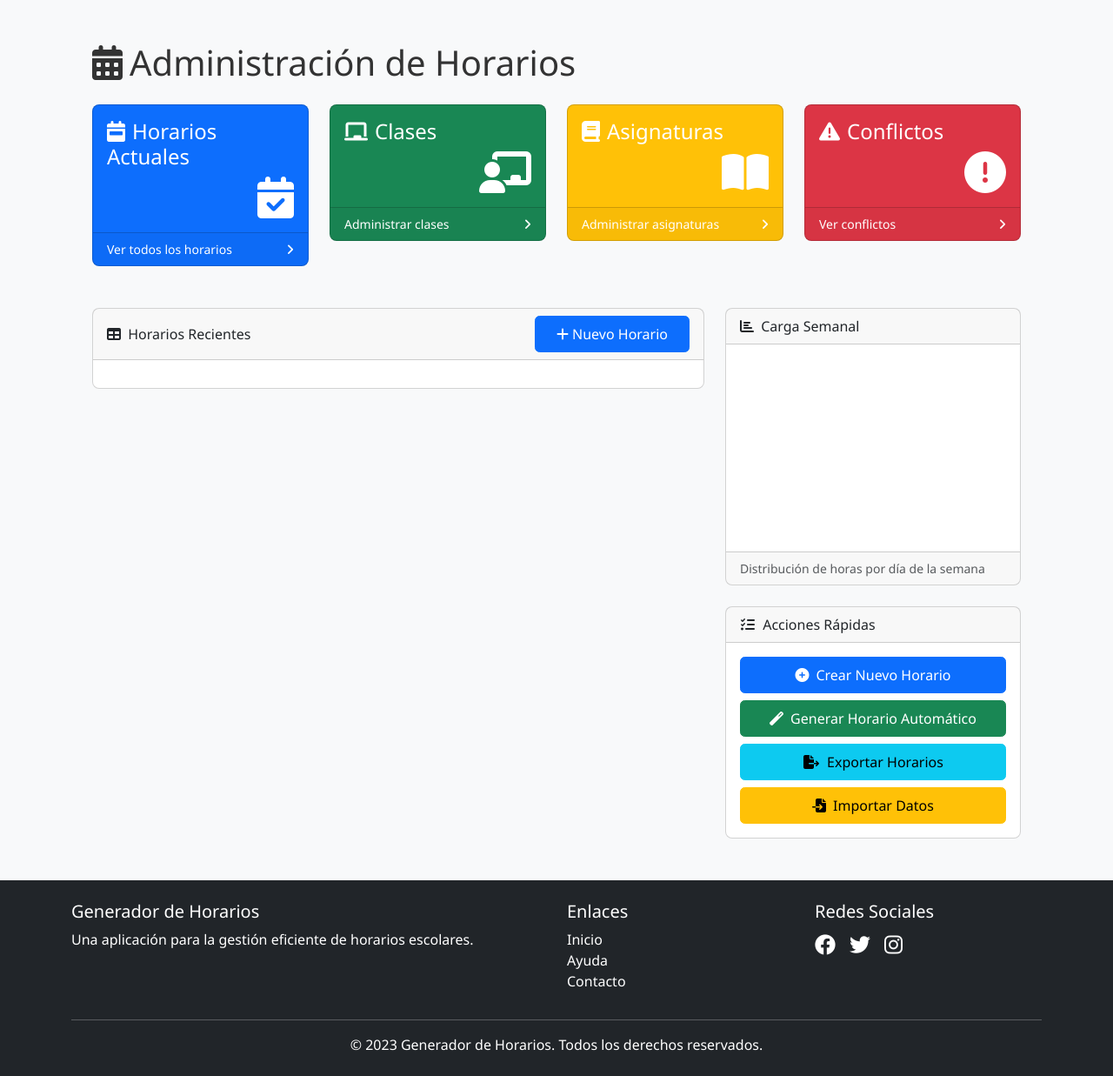
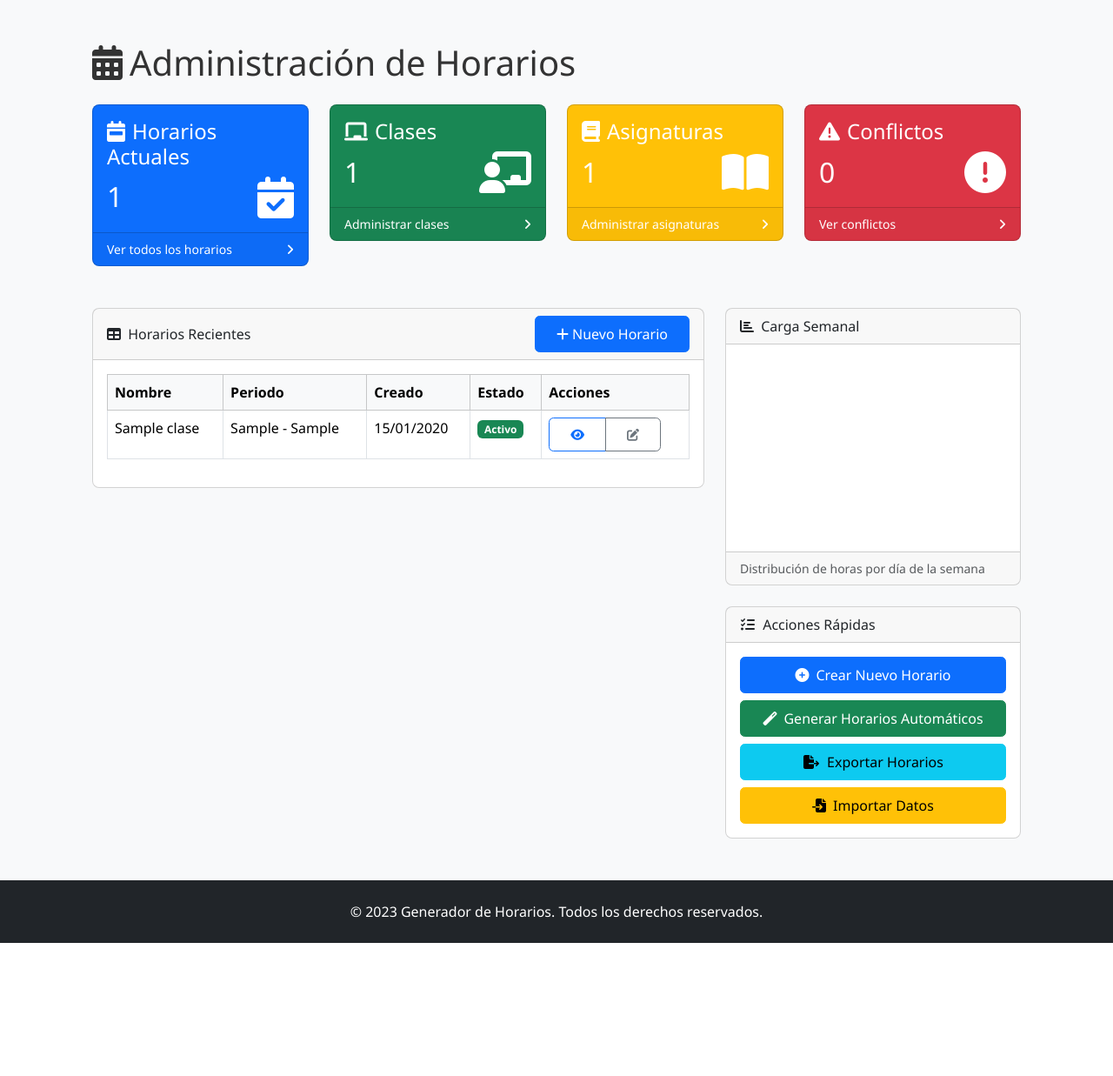
Before and after one commit to Bermudez-A/horario, a Flask app: page /schedules/ in a window 1280 px wide. Shown: the part 56-1293 px from the top of the page at 87% size. After the commit the page ends 1140 px from the top, so only its background shows below. Run offline with Flask 3, Linux system fonts and the light colour scheme; a user stored in the database is signed in; tables that the repository leaves empty hold one stand-in row (values such as "Sample post"); some libraries are stand-ins or nearby versions.

Commit message:
horarios

```diff
--- a/app/admin/forms.py
+++ b/app/admin/forms.py
@@ -39,7 +39,8 @@
 class ProfesorForm(FlaskForm):
     usuario_tipo = RadioField('Tipo de Usuario', choices=[
         ('nuevo', 'Crear nuevo usuario'),
-        ('existente', 'Usar usuario existente')
+        ('existente', 'Usar usuario existente'),
+        ('edicion', 'Edición de profesor existente')
     ], default='nuevo', validators=[DataRequired()])
 
     usuario_id = SelectField('Usuario Existente', coerce=int, validators=[Optional()])
@@ -55,6 +56,9 @@
     def validate(self, **kwargs):
         if not super(ProfesorForm, self).validate(**kwargs):
             return False
+
+        if self.usuario_tipo.data == 'edicion':
+            return True
 
         if self.usuario_tipo.data == 'nuevo':
             if not self.nombre.data or not self.apellido.data:
--- a/app/models/horario.py
+++ b/app/models/horario.py
@@ -11,6 +11,7 @@
     hora = db.Column(db.String(20), nullable=False)  # formato: "8:00 - 8:55"
     asignatura_id = db.Column(db.Integer, db.ForeignKey('asignaturas.id'), nullable=False)
     profesor_id = db.Column(db.Integer, db.ForeignKey('profesores.id'), nullable=False)
+    es_fijo = db.Column(db.Boolean, default=False)  # Indica si es una asignación manual fija
     fecha_creacion = db.Column(db.DateTime, default=datetime.utcnow)
     fecha_modificacion = db.Column(db.DateTime, default=datetime.utcnow, onupdate=datetime.utcnow)
 
--- a/app/schedules/routes.py
+++ b/app/schedules/routes.py
@@ -7,13 +7,73 @@
 from app.models.profesor import Profesor
 from app.models.asignatura import Asignatura, AsignaturaProfesor
 from app.models.disponibilidad import Disponibilidad
+from app.models.user import User
 from app.schedules.generator import generate_schedule
 
 @schedules.route('/')
 @login_required
 def index():
     clases = Clase.query.filter_by(activa=True).all()
-    return render_template('schedules/index.html', title='Horarios', clases=clases)
+
+    # Calcular estadísticas para la página de inicio
+    horarios_activos = 0
+    clases_total = len(clases)
+    asignaturas_total = Asignatura.query.filter_by(activa=True).count()
+    conflictos_total = 0  # Esto podría calcularse según tu lógica de conflictos
+
+    # Obtener una lista de horarios recientes
+    horarios = []
+    for clase in clases:
+        total_asignaciones = Horario.query.filter_by(clase_id=clase.id).count()
+        if total_asignaciones > 0:
+            horarios_activos += 1
+            # Crear un objeto simplificado para la vista
+            horarios.append({
+                'id': clase.id,
+                'nombre': clase.nombre,
+                'periodo': f"{clase.nivel} - {clase.curso}",
+                'fecha_creacion': Horario.query.filter_by(clase_id=clase.id).order_by(Horario.fecha_creacion.desc()).first().fecha_creacion,
+                'activo': clase.activa
+            })
+
+    # Datos para el gráfico de carga semanal
+    carga_semanal = [0, 0, 0, 0, 0]  # lunes a viernes
+    for i, dia in enumerate(['lunes', 'martes', 'miercoles', 'jueves', 'viernes']):
+        carga_semanal[i] = Horario.query.filter_by(dia=dia).count()
+
+    return render_template('schedules/index.html',
+                          title='Horarios',
+                          clases=clases,
+                          horarios=horarios,
+                          horarios_activos=horarios_activos,
+                          clases_total=clases_total,
+                          asignaturas_total=asignaturas_total,
+                          conflictos_total=conflictos_total,
+                          carga_semanal=carga_semanal)
+
+@schedules.route('/create', methods=['GET', 'POST'])
+@login_required
+def create():
+    # Solo administradores pueden crear horarios
+    if not current_user.rol == 'admin':
+        flash('No tienes permiso para crear horarios', 'warning')
+        return redirect(url_for('schedules.index'))
+
+    clases = Clase.query.filter_by(activa=True).all()
+
+    if request.method == 'POST':
+        clase_id = request.form.get('clase_id')
+
+        if not clase_id:
+            flash('Debes seleccionar una clase', 'warning')
+            return redirect(url_for('schedules.create'))
+
+        # Redireccionar a la página de edición de horario para la clase seleccionada
+        return redirect(url_for('schedules.edit_schedule', clase_id=clase_id))
+
+    return render_template('schedules/create.html',
+                          title='Crear Nuevo Horario',
+                          clases=clases)
 
 @schedules.route('/view/<int:clase_id>')
 @login_required
@@ -26,10 +86,55 @@
         flash('No tienes permiso para ver este horario', 'warning')
         return redirect(url_for('schedules.index'))
 
+    # Calcular distribución por día
+    distribucion_dias = {
+        'lunes': sum(1 for h in horario['lunes'] if h is not None),
+        'martes': sum(1 for h in horario['martes'] if h is not None),
+        'miercoles': sum(1 for h in horario['miercoles'] if h is not None),
+        'jueves': sum(1 for h in horario['jueves'] if h is not None),
+        'viernes': sum(1 for h in horario['viernes'] if h is not None)
+    }
+
+    # Generar resumen de asignaturas
+    resumen_asignaturas = []
+    asignaturas_ids = set()
+
+    # Recopilar todas las asignaturas usadas en este horario
+    for dia in ['lunes', 'martes', 'miercoles', 'jueves', 'viernes']:
+        for hora in horario[dia]:
+            if hora and 'asignatura_id' in hora:
+                asignaturas_ids.add(hora['asignatura_id'])
+
+    # Obtener información de cada asignatura
+    for asignatura_id in asignaturas_ids:
+        asignatura = Asignatura.query.get(asignatura_id)
+        if not asignatura:
+            continue
+
+        # Contar horas
+        horas = 0
+        profesor_nombre = None
+
+        for dia in ['lunes', 'martes', 'miercoles', 'jueves', 'viernes']:
+            for hora in horario[dia]:
+                if hora and hora.get('asignatura_id') == asignatura_id:
+                    horas += 1
+                    if not profesor_nombre and hora.get('profesor'):
+                        profesor_nombre = hora.get('profesor')
+
+        resumen_asignaturas.append({
+            'nombre': asignatura.nombre,
+            'profesor': profesor_nombre or 'Sin asignar',
+            'horas': horas,
+            'color': asignatura.color
+        })
+
     return render_template('schedules/view.html',
                           title=f'Horario de {clase.nombre}',
                           clase=clase,
-                          horario=horario)
+                          horario=horario,
+                          distribucion_dias=distribucion_dias,
+                          resumen_asignaturas=resumen_asignaturas)
 
 @schedules.route('/edit/<int:clase_id>')
 @login_required
@@ -152,6 +257,49 @@
                           title=f'Generar Horario para {clase.nombre}',
                           clase=clase)
 
+@schedules.route('/generate_all', methods=['GET', 'POST'])
+@login_required
+def generate_all():
+    # Solo administradores pueden generar horarios
+    if not current_user.rol == 'admin':
+        flash('No tienes permiso para generar horarios', 'warning')
+        return redirect(url_for('schedules.index'))
+
+    clases = Clase.query.filter_by(activa=True).all()
+
+    if request.method == 'POST':
+        success_count = 0
+        error_messages = []
+
+        # Reiniciar el registro global de asignaciones para comenzar desde cero
+        from app.schedules.generator import reset_asignaciones_globales
+        reset_asignaciones_globales()
+
+        for clase in clases:
+            # Eliminar horarios existentes para esta clase
+            Horario.query.filter_by(clase_id=clase.id).delete()
+
+            # Llamar al algoritmo para generar el horario
+            result = generate_schedule(clase.id)
+
+            if result['success']:
+                success_count += 1
+            else:
+                error_messages.append(f"Error en {clase.nombre}: {result['message']}")
+
+        db.session.commit()
+
+        if success_count == len(clases):
+            flash(f'Horarios generados con éxito para {success_count} clases', 'success')
+        else:
+            flash(f'Generados {success_count} de {len(clases)} horarios. Errores: {", ".join(error_messages)}', 'warning')
+
+        return redirect(url_for('schedules.index'))
+
+    return render_template('schedules/generate_all.html',
+                          title='Generar Todos los Horarios',
+                          clases=clases)
+
 @schedules.route('/availability')
 @login_required
 def availability():
--- a/app/templates/admin/profesor_form.html
+++ b/app/templates/admin/profesor_form.html
@@ -67,6 +67,9 @@
                             </div>
                         </div>
                     </div>
+                    {% else %}
+                    <!-- En modo edición, configuramos un campo oculto para el tipo de usuario -->
+                    <input type="hidden" name="usuario_tipo" value="edicion">
                     {% endif %}
 
                     <div id="seccion_nuevo_usuario" {% if not profesor and form.usuario_tipo.data == 'existente' %}style="display: none;"{% endif %}>
--- a/app/templates/base.html
+++ b/app/templates/base.html
@@ -109,33 +109,8 @@
 
     <!-- Pie de página -->
     <footer class="bg-dark text-white py-4 mt-auto">
-        <div class="container">
-            <div class="row">
-                <div class="col-md-6">
-                    <h5>Generador de Horarios</h5>
-                    <p>Una aplicación para la gestión eficiente de horarios escolares.</p>
-                </div>
-                <div class="col-md-3">
-                    <h5>Enlaces</h5>
-                    <ul class="list-unstyled">
-                        <li><a href="{{ url_for('index') }}" class="text-white">Inicio</a></li>
-                        <li><a href="#" class="text-white">Ayuda</a></li>
-                        <li><a href="#" class="text-white">Contacto</a></li>
-                    </ul>
-                </div>
-                <div class="col-md-3">
-                    <h5>Redes Sociales</h5>
-                    <div class="d-flex gap-3 fs-4">
-                        <a href="#" class="text-white"><i class="fab fa-facebook"></i></a>
-                        <a href="#" class="text-white"><i class="fab fa-twitter"></i></a>
-                        <a href="#" class="text-white"><i class="fab fa-instagram"></i></a>
-                    </div>
-                </div>
-            </div>
-            <hr>
-            <div class="text-center">
+        <div class="container text-center">
                 <p class="mb-0">&copy; 2023 Generador de Horarios. Todos los derechos reservados.</p>
-            </div>
         </div>
     </footer>
 
--- a/app/templates/schedules/index.html
+++ b/app/templates/schedules/index.html
@@ -88,7 +88,7 @@
                         <i class="fas fa-table me-1"></i>
                         Horarios Recientes
                     </div>
-                    <a href="{{ url_for('schedules.index') }}" class="btn btn-primary">
+                    <a href="{{ url_for('schedules.create') }}" class="btn btn-primary">
                         <i class="fas fa-plus me-1"></i>Nuevo Horario
                     </a>
                 </div>
@@ -120,10 +120,10 @@
                                     </td>
                                     <td>
                                         <div class="btn-group" role="group">
-                                            <a href="{{ url_for('schedules.view_schedule', horario_id=horario.id) }}" class="btn btn-sm btn-outline-primary">
+                                            <a href="{{ url_for('schedules.view_schedule', clase_id=horario.id) }}" class="btn btn-sm btn-outline-primary">
                                                 <i class="fas fa-eye"></i>
                                             </a>
-                                            <a href="{{ url_for('schedules.edit_schedule', horario_id=horario.id) }}" class="btn btn-sm btn-outline-secondary">
+                                            <a href="{{ url_for('schedules.edit_schedule', clase_id=horario.id) }}" class="btn btn-sm btn-outline-secondary">
                                                 <i class="fas fa-edit"></i>
                                             </a>
                                         </div>
@@ -135,7 +135,7 @@
                     </div>
                     {% else %}
                     <div class="alert alert-info">
-                        No hay horarios creados. <a href="{{ url_for('schedules.index') }}">Crear un nuevo horario</a>.
+                        No hay horarios creados. <a href="{{ url_for('schedules.create') }}">Crear un nuevo horario</a>.
                     </div>
                     {% endif %}
                 </div>
@@ -163,11 +163,11 @@
                 </div>
                 <div class="card-body">
                     <div class="d-grid gap-2">
-                        <a href="{{ url_for('schedules.index') }}" class="btn btn-primary">
+                        <a href="{{ url_for('schedules.create') }}" class="btn btn-primary">
                             <i class="fas fa-plus-circle me-2"></i>Crear Nuevo Horario
                         </a>
-                        <a href="{{ url_for('schedules.generate', clase_id=1) }}" class="btn btn-success">
-                            <i class="fas fa-magic me-2"></i>Generar Horario Automático
+                        <a href="{{ url_for('schedules.generate_all') }}" class="btn btn-success">
+                            <i class="fas fa-magic me-2"></i>Generar Horarios Automáticos
                         </a>
                         <a href="{{ url_for('schedules.index') }}" class="btn btn-info">
                             <i class="fas fa-file-export me-2"></i>Exportar Horarios
```
Also changed, not shown: app/admin/routes.py (+20 -11 lines), app/models/clase.py (+15 -7 lines), app/schedules/generator.py (+58 -4 lines), app/templates/schedules/create.html (added, +79 -0 lines), app/templates/schedules/generate_all.html (added, +105 -0 lines), migrations/versions/dba902d88c90_agregar_campo_es_fijo_a_la_tabla_.py (added, +32 -0 lines).
